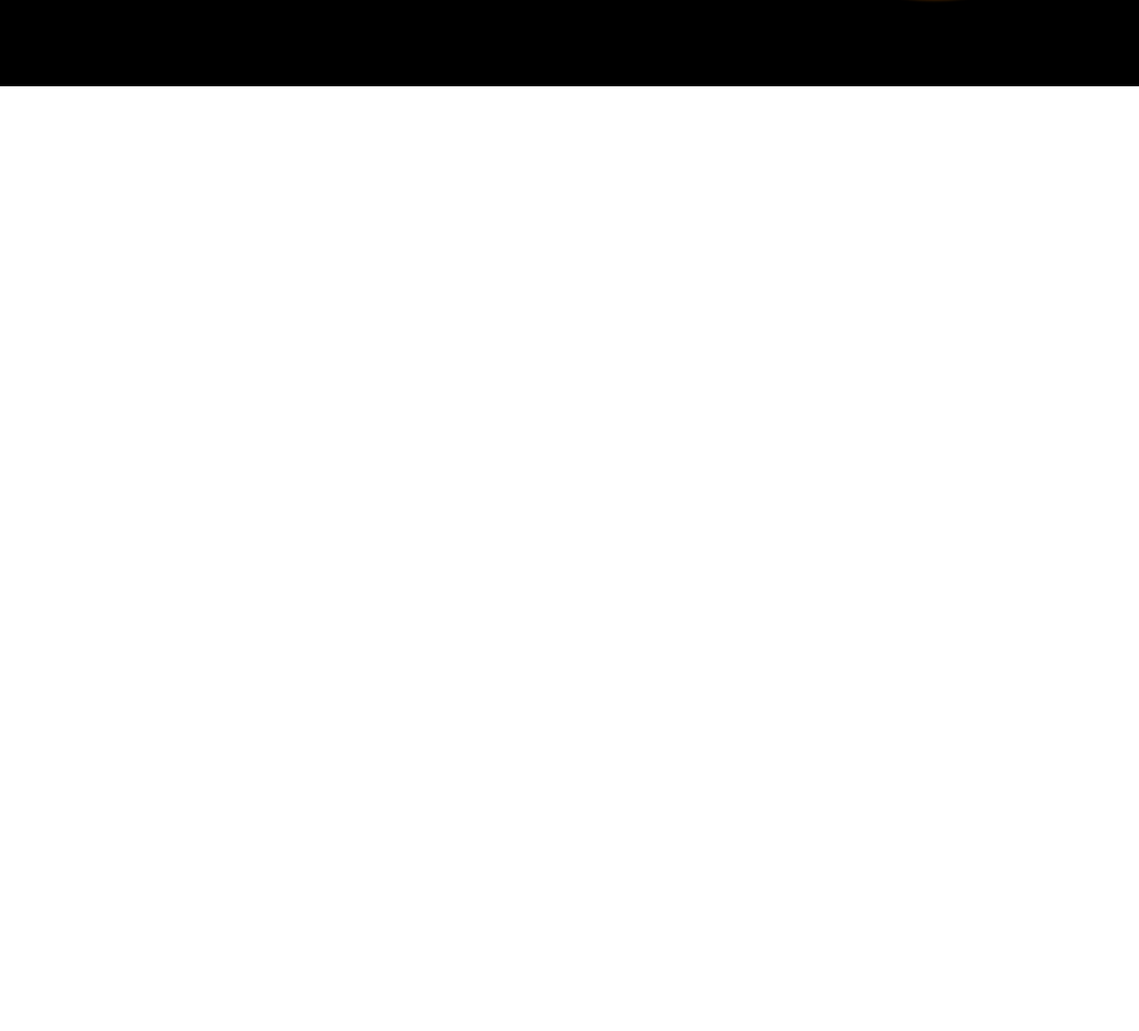
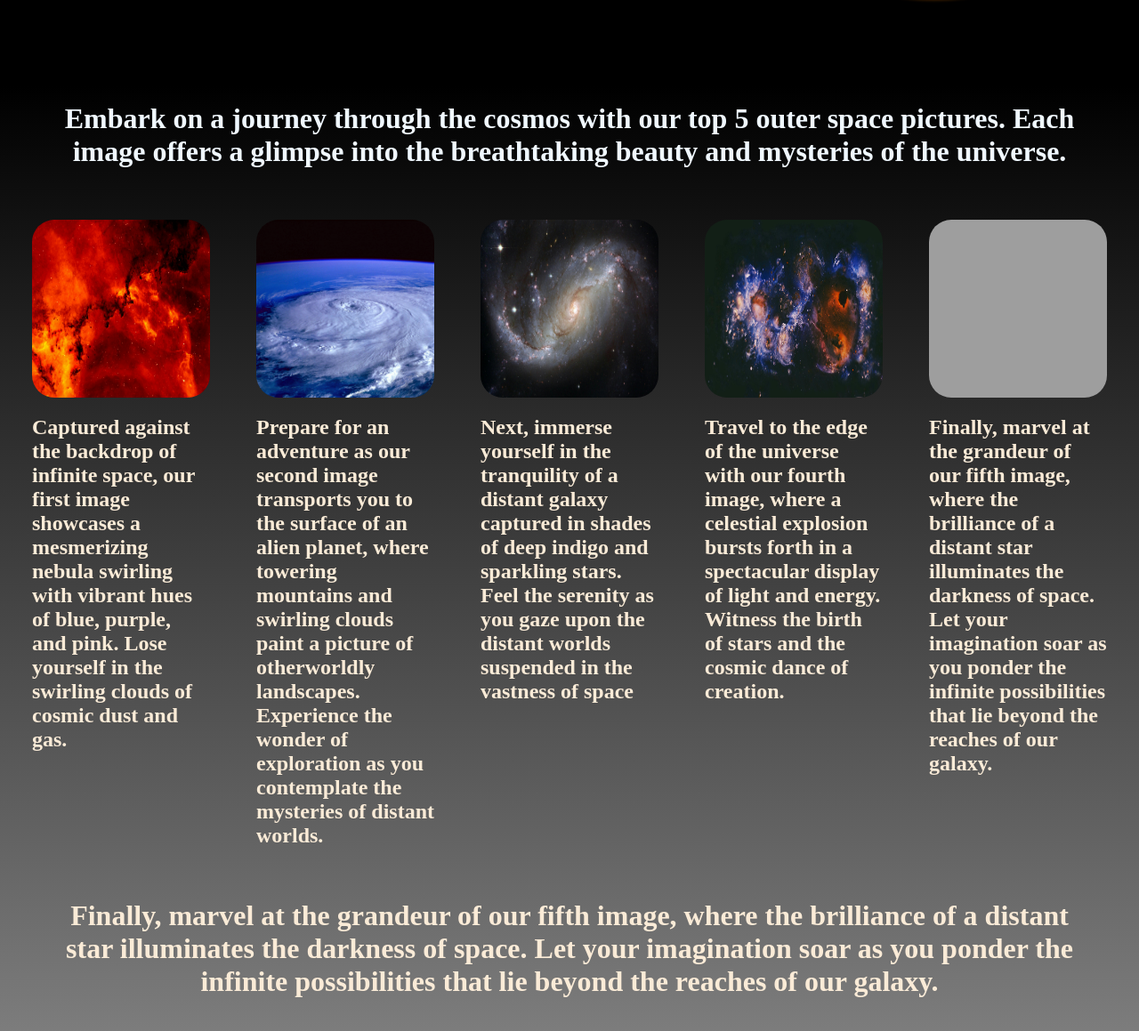
Before and after one commit to LechintanJoshua/landing-page-space, a plain HTML site: page index.html in a window 1280 px wide. Shown: the part 507-1666 px from the top of the page at 89% size. Before the commit the page ends 800 px from the top, so only its background shows below. Drawn offline with Linux system fonts and the light colour scheme; grey boxes are pictures that could not be loaded.

Commit message:
Information Cards Added
Added and completed the information card segment
The segment has been styled

```diff
--- a/index.html
+++ b/index.html
@@ -11,13 +11,11 @@
 
 <body>
     <header class="header">
-
         <div class="container-upper">
         <div>
             <img src="images/planet-icon-7368.png" alt="O">
             verHorizon
         </div>
-
         <ul class="links">
             <li>
                 <a href="#">News</a>
@@ -42,14 +40,51 @@
                in the epic tale of the cosmos.</p>
                <button>Sign up</button>
         </div>
-
         <div class="right">
             <img src="images/pexels-pixabay-87611.jpg" alt="sun">
         </div>
-
         </div>
     </header>
 
+    <div class="container">
+        <h2 class="one">Embark on a journey through the cosmos with our top 5 outer space pictures.
+            Each image offers a glimpse into the breathtaking beauty and mysteries of the universe.</h2>
+        <div class="photos">
+            <div class="sub">
+            <img src="images/pexels-pixabay-73873.jpg" alt="Space-photography">
+            <p>Captured against the backdrop of infinite space, our first image showcases a mesmerizing
+               nebula swirling with vibrant hues of blue, purple, and pink. Lose yourself in the
+               swirling clouds of cosmic dust and gas.</p>
+        </div>
+            <div class="sub">
+            <img src="images/pexels-pixabay-71116.jpg" alt="Space-photography">
+            <p>Prepare for an adventure as our second image transports you to the surface of an alien planet,
+               where towering mountains and swirling clouds paint a picture of otherworldly landscapes.
+               Experience the wonder of exploration as you contemplate the mysteries of distant worlds.</p>
+        </div>
+            <div class="sub">
+            <img src="images/pexels-pixabay-2150.jpg" alt="Space-photography">
+            <p>Next, immerse yourself in the tranquility of a distant galaxy captured in shades of deep
+               indigo and sparkling stars. Feel the serenity as you gaze upon the distant worlds
+               suspended in the vastness of space</p>
+        </div>
+            <div class="sub">
+            <img src="images/pexels-miriam-espacio-2694037.jpg" alt="Space-photography">
+            <p>Travel to the edge of the universe with our fourth image, where a celestial explosion
+               bursts forth in a spectacular display of light and energy. Witness the birth of stars
+               and the cosmic dance of creation.</p>
+        </div>
+            <div class="sub">
+            <img src="images/pexels-alex-andrews-816608.jpg" alt="Space-photography">
+            <p>Finally, marvel at the grandeur of our fifth image, where the brilliance of a distant
+               star illuminates the darkness of space. Let your imagination soar as you ponder the
+               infinite possibilities that lie beyond the reaches of our galaxy.</p>
+        </div>
+        </div>
+        <h2 class="two">Finally, marvel at the grandeur of our fifth image, where the brilliance of a distant star
+            illuminates the darkness of space. Let your imagination soar as you ponder the infinite possibilities
+            that lie beyond the reaches of our galaxy.</h2>
+    </div>
 
     <!-- <footer class="footer">freeiconspng.com</footer> -->
 </body>
--- a/style.css
+++ b/style.css
@@ -84,13 +84,54 @@ button {
     font-size: 24px;
 }
 
-.right {
-
-}
-
 .right img {
     border-radius: 50%;
     box-shadow: 10px 5px 5px 0 rgba(241, 125, 1, 0.907);
     width: 400px;
     height: 400px;
 }
+
+.container {
+    background: linear-gradient(to bottom, black, gray);
+    color: aliceblue;
+    padding-bottom: 10px;
+}
+
+.container .one,
+.container .two {
+    text-align: center;
+    max-width: 1200px;
+    margin: 0 auto 40px;
+    font-size: 32px;
+    font-weight: 700;
+    padding: 18px;
+}
+
+.container .two {
+    color: antiquewhite;
+}
+
+.photos {
+    display: flex;
+    justify-content: center;
+    gap: 52px;
+
+}
+
+.photos img {
+    width: 200px;
+    height: 200px;
+    border-radius: 25px;
+    margin-bottom: 16px;
+}
+
+.sub {
+    max-width: 200px;
+    margin-bottom: 40px;
+}
+
+.sub p {
+    font-size: 24px;
+    font-weight: 600;
+    color: antiquewhite;
+}
```
Also changed, not shown: images/pexels-miriam-espacio-2694037.jpg (added), images/pexels-pixabay-2150.jpg (added), images/pexels-pixabay-71116.jpg (added), images/pexels-pixabay-73873.jpg (added), 1 other file.
